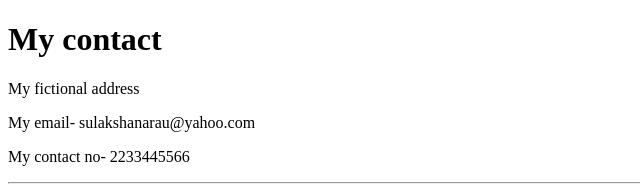
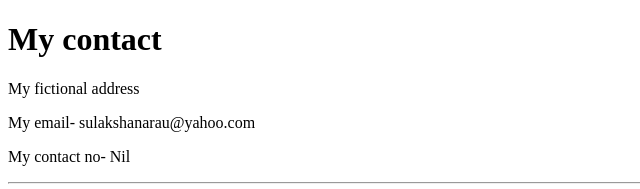
Before and after one commit to SuRau21/CV, a plain HTML site: page My contact.html in a window 1280 px wide. Shown: the top 189 px of the page, 0-640 px from the left. Drawn offline with Linux system fonts and the light colour scheme.

Commit message:
Changed contact no

```diff
--- a/My contact.html
+++ b/My contact.html
@@ -8,7 +8,7 @@
     <h1>My contact</h1>
     <p>My fictional address</p>
     <p>My email- sulakshanarau@yahoo.com</p>
-    <p>My contact no- 2233445566</p>
+    <p>My contact no- Nil</p>
     <hr>
 <form class="" action="mailto:chinnarau@gmail.com" method="post">
   <label>Your name:</label>
```
